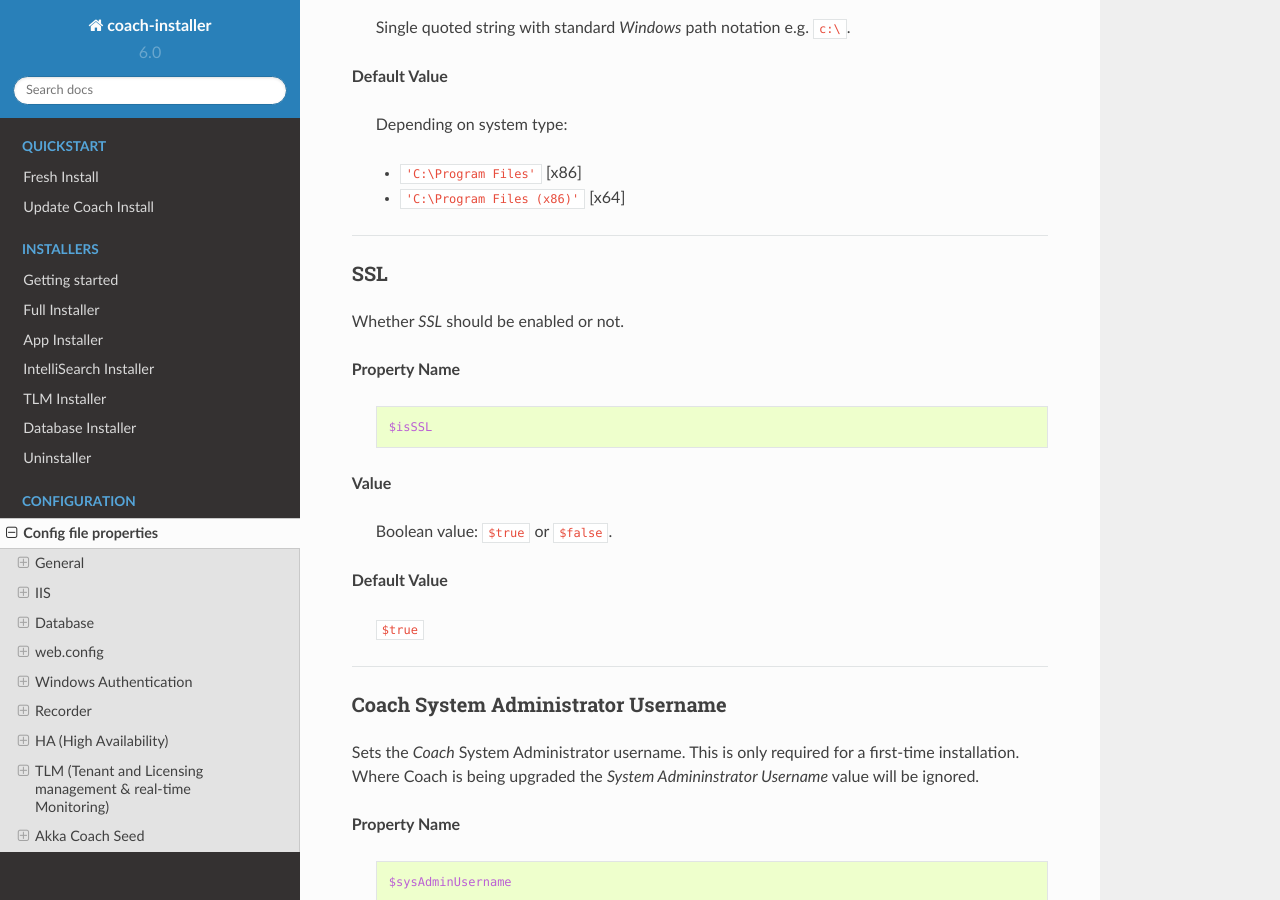
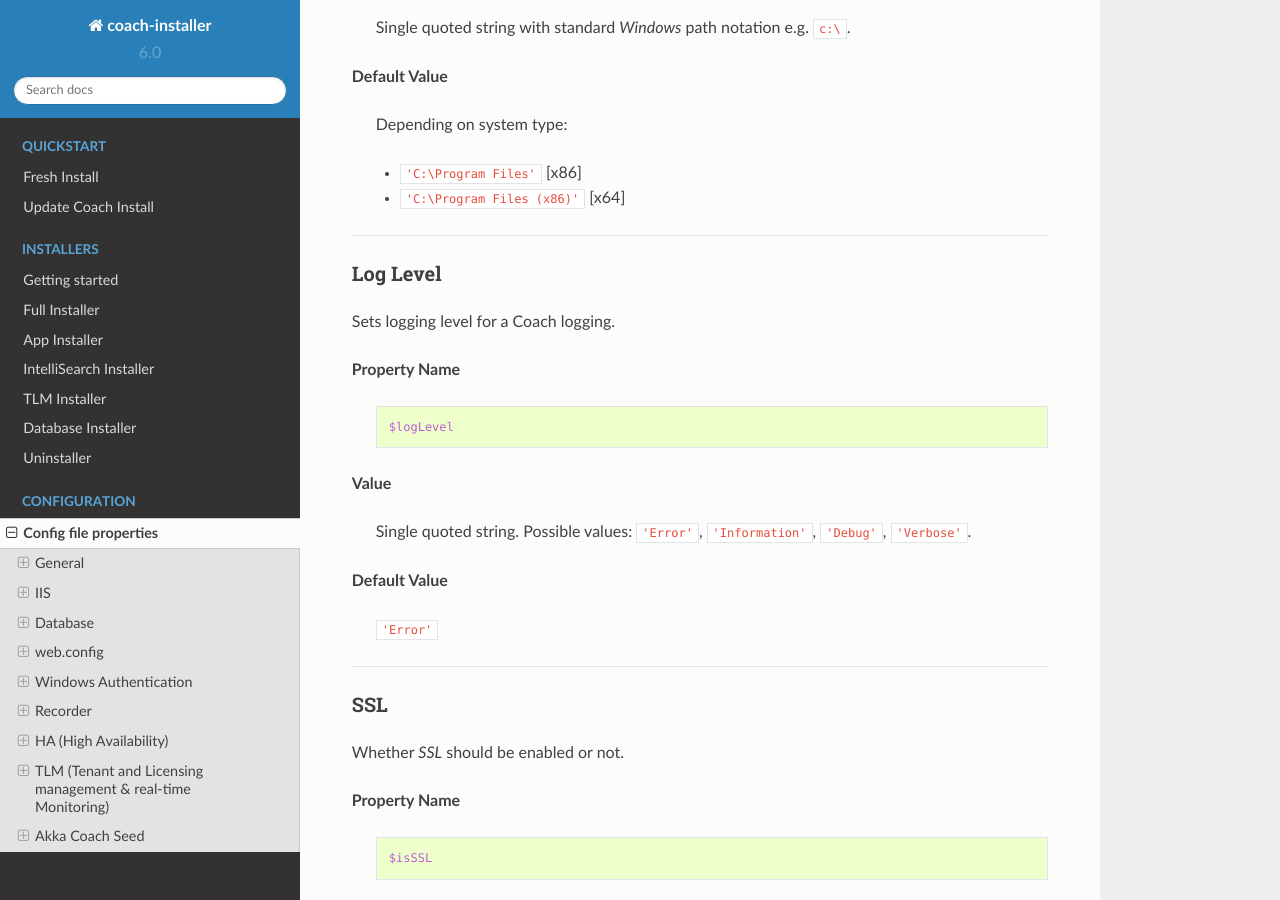
Before and after one commit to qualtrak/docs-coach-installer, a Sphinx documentation site: the page built from source/config-properties.rst, in a window 1280 px wide and 900 px high, scrolled down 778 px. Built offline with Sphinx 7.4.7 and the Read the Docs theme 2.0.0, drawn with Linux system fonts in a browser that asks for light colours; some of the changed text lies outside the part shown.

Commit message:
Added Log Level property to config file properties documentation.

```diff
--- a/source/config-properties.rst
+++ b/source/config-properties.rst
@@ -41,6 +41,29 @@
 
 	- ``'C:\Program Files'`` [x86]
 	- ``'C:\Program Files (x86)'`` [x64]
+
+
+-------
+
+Log Level
+.........
+
+Sets logging level for a Coach logging.
+
+**Property Name**
+
+    .. code-block:: powershell
+
+    		$logLevel
+
+**Value**
+
+	Single quoted string. Possible values: ``'Error'``, ``'Information'``, ``'Debug'``, ``'Verbose'``.
+
+**Default Value**
+
+	``'Error'``
+
 
 -------
 
@@ -604,7 +627,7 @@
 
 **Value**
 
-	Single quoted string.
+	Single quoted string. Supported values: ``'StateServer``, ``'SqlServer'``.
 
 **Default Value**
 
```
